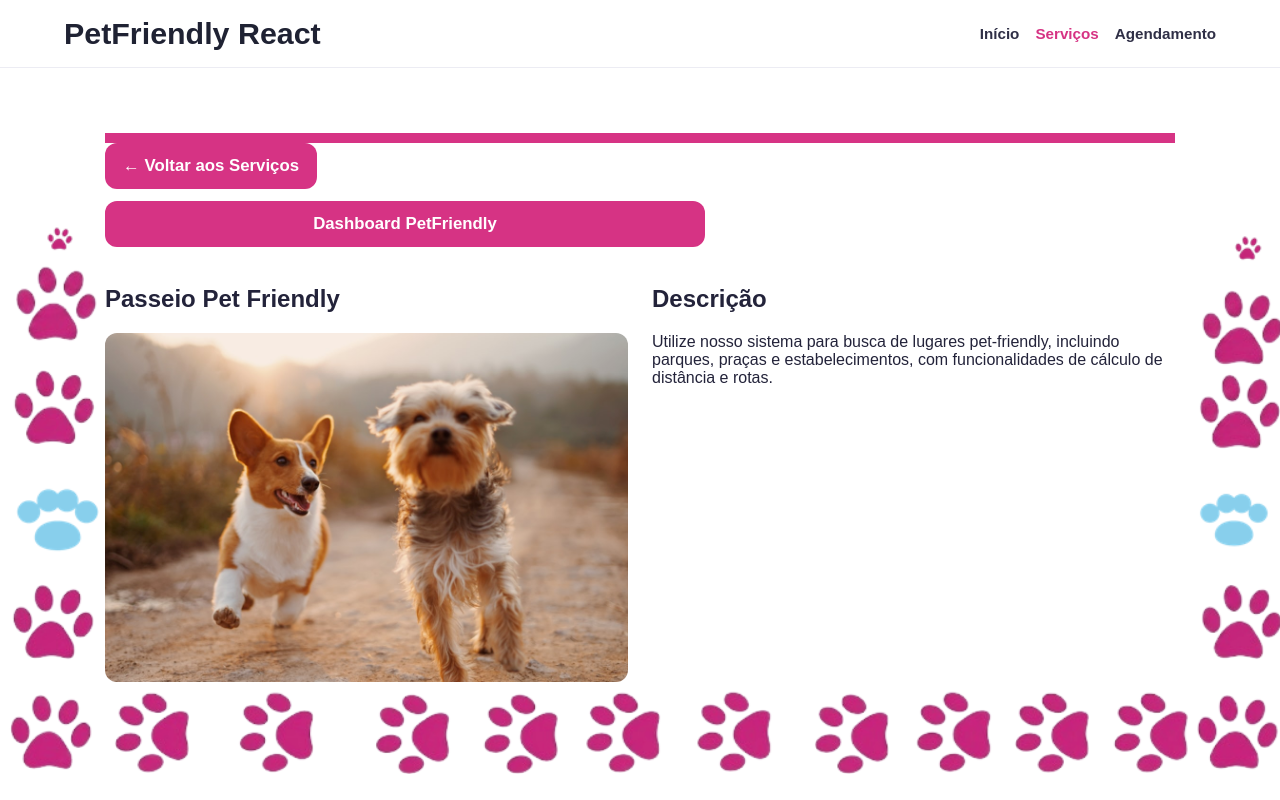
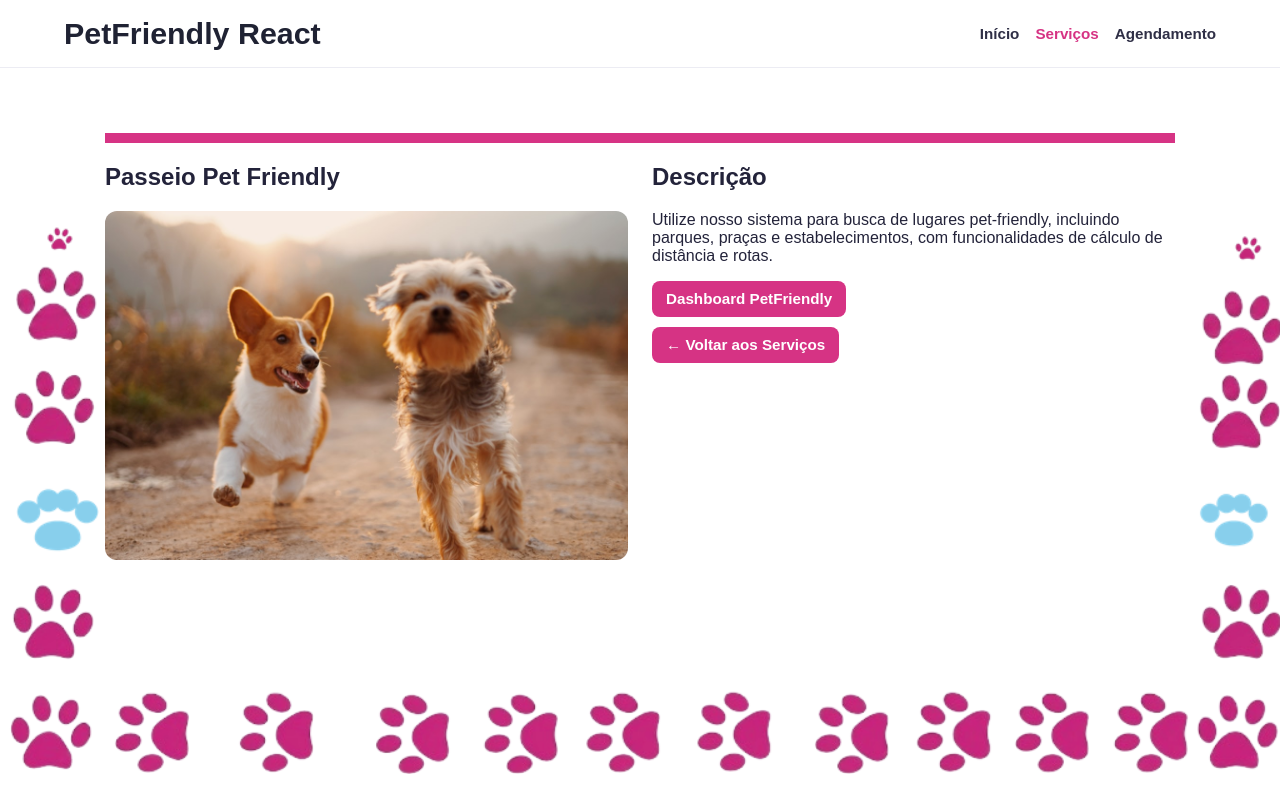
Before and after one commit to Elainecbr/PetFriendly-React, a React (Vite) app: page /servicos/1 in a window 1280 px wide. Built offline with nearby package versions, Linux system fonts and the light colour scheme.

Commit message:
fix: resize and reposition service detail action buttons

```diff
--- a/src/pages/ServiceDetail.jsx
+++ b/src/pages/ServiceDetail.jsx
@@ -27,11 +27,10 @@ export default function ServiceDetail() {
   if (!service) {
     return (
       <section className="page-shell">
+        <div className="content-card">
+          <p>Serviço não encontrado.</p>
+
           <div className="detail-actions">
-          <Link to="/servicos" className="btn-back-services">
-            ← Voltar aos Serviços
-          </Link>
-
             <a
               className="btn-dashboard-link"
               href="https://petfriendly-dashboard.onrender.com/"
@@ -40,10 +39,11 @@ export default function ServiceDetail() {
             >
               Dashboard PetFriendly
             </a>
+
+            <Link to="/servicos" className="btn-back-services">
+              ← Voltar aos Serviços
+            </Link>
           </div>
-
-        <div className="content-card">
-          <p>Serviço não encontrado.</p>
         </div>
       </section>
     );
@@ -51,11 +51,16 @@ export default function ServiceDetail() {
 
   return (
     <section className="page-shell">
+      <div className="detail-layout">
+        <div className="detail-left">
+          <h2>{service.detailTitle}</h2>
+          <img src={service.detailImage} alt={service.title} />
+        </div>
+        <div className="detail-right">
+          <h2>{service.id === 3 ? "Saúde Canina" : "Descrição"}</h2>
+          <p>{service.detailText}</p>
+
           <div className="detail-actions">
-        <Link to="/servicos" className="btn-back-services">
-          ← Voltar aos Serviços
-        </Link>
-
             <a
               className="btn-dashboard-link"
               href="https://petfriendly-dashboard.onrender.com/"
@@ -64,16 +69,11 @@ export default function ServiceDetail() {
             >
               Dashboard PetFriendly
             </a>
+
+            <Link to="/servicos" className="btn-back-services">
+              ← Voltar aos Serviços
+            </Link>
           </div>
-
-      <div className="detail-layout">
-        <div className="detail-left">
-          <h2>{service.detailTitle}</h2>
-          <img src={service.detailImage} alt={service.title} />
-        </div>
-        <div className="detail-right">
-          <h2>{service.id === 3 ? "Saúde Canina" : "Descrição"}</h2>
-          <p>{service.detailText}</p>
         </div>
       </div>
     </section>
--- a/src/styles/app.css
+++ b/src/styles/app.css
@@ -200,9 +200,11 @@ button:hover {
 }
 
 .detail-actions {
-  display: grid;
-  gap: 12px;
-  margin-bottom: 18px;
+  display: flex;
+  flex-direction: column;
+  align-items: flex-start;
+  gap: 10px;
+  margin-top: 12px;
 }
 
 .btn-back-services,
@@ -210,21 +212,15 @@ button:hover {
   background: var(--pink);
   color: #fff;
   border: 0;
-  border-radius: 12px;
-  padding: 13px 18px;
+  border-radius: 8px;
+  padding: 9px 14px;
   text-decoration: none;
-  font-weight: 800;
-  font-size: 1.05rem;
+  font-weight: 700;
+  font-size: 0.95rem;
+  line-height: 1.2;
+  display: inline-flex;
+  width: fit-content;
   transition: background 0.2s ease;
-}
-
-.btn-back-services {
-  width: fit-content;
-}
-
-.btn-dashboard-link {
-  width: min(100%, 600px);
-  text-align: center;
 }
 
 .btn-back-services:hover,
@@ -295,8 +291,14 @@ button:hover {
     grid-template-columns: 1fr;
   }
 
+  .detail-actions {
+    width: 100%;
+  }
+
+  .btn-back-services,
   .btn-dashboard-link {
     width: 100%;
+    max-width: 320px;
   }
 
   .header-inner {
```
Lines whose indentation alone changed are shown as unchanged.
